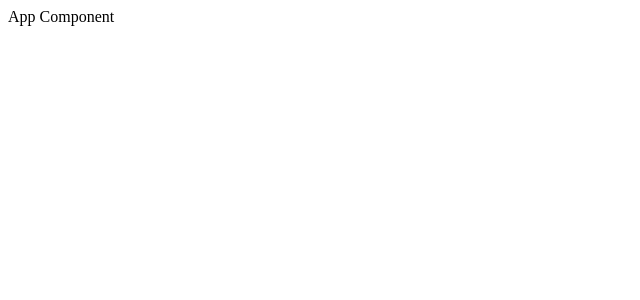
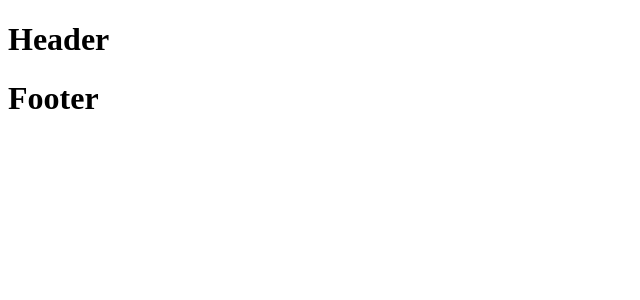
Before and after one commit to ABSphreak/exercise-app, a React (Create React App) app: page / in a window 1280 px wide. Shown: the top 300 px of the page, without its empty margins (0-640 px from the left). Built offline with nearby package versions, Linux system fonts and the light colour scheme.

Commit message:
Adding Code

```diff
--- a/src/components/App.js
+++ b/src/components/App.js
@@ -1,7 +1,13 @@
-import React, { Component } from "react";
+import React, { Component, Fragment } from "react";
+import { Header, Footer } from "./Layouts";
 
 export default class App extends Component {
   render() {
-    return <div>App Component</div>;
+    return (
+      <Fragment>
+        <Header />
+        <Footer />
+      </Fragment>
+    );
   }
 }
--- a/src/components/Layouts/Footer.js
+++ b/src/components/Layouts/Footer.js
@@ -1,9 +1,9 @@
-import React from 'react'
+import React from "react";
 
 export default function Footer() {
   return (
     <div>
-
+      <h1>Footer</h1>
     </div>
-  )
+  );
 }
--- a/src/components/Layouts/Header.js
+++ b/src/components/Layouts/Header.js
@@ -0,0 +1,9 @@
+import React from "react";
+
+export default function Header() {
+  return (
+    <div>
+      <h1>Header</h1>
+    </div>
+  );
+}
--- a/src/components/Layouts/index.js
+++ b/src/components/Layouts/index.js
@@ -0,0 +1,4 @@
+import Header from "./Header";
+import Footer from "./Footer";
+
+export { Header, Footer };
```
Also changed, not shown: src/components/Exercises/index.js (added).
